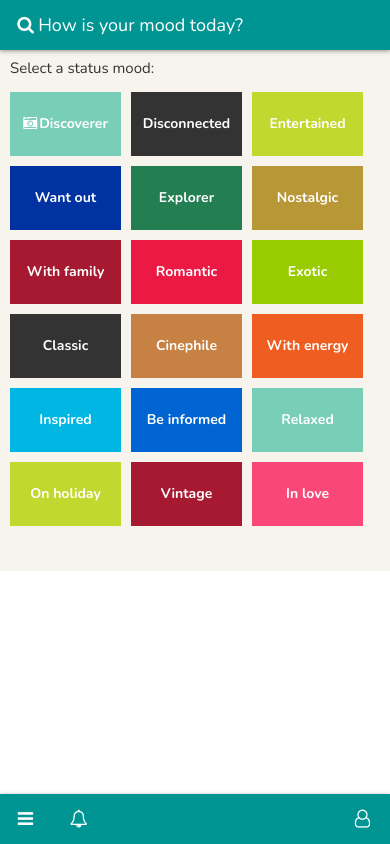
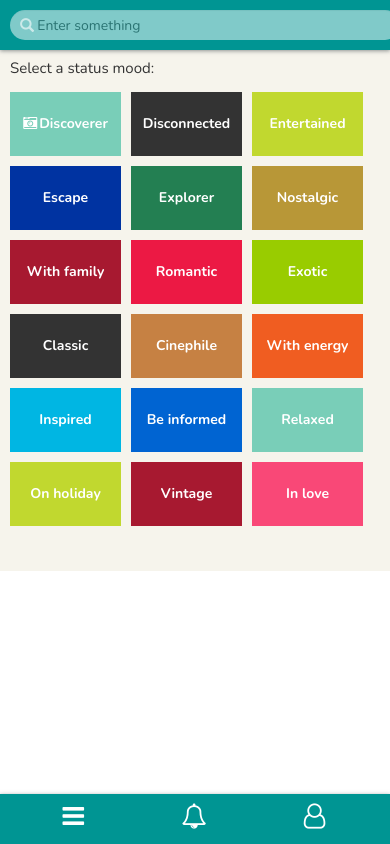
Before and after one commit to nuriaescude/enculturapp, a website: page public/index.html at #!/setMood in a window 390 px wide. Drawn offline with nearby package versions, Linux system fonts and the light colour scheme; some packages are replaced by stand-ins of ours.

Commit message:
display icons at navbar bottom

```diff
--- a/public/css/main.css
+++ b/public/css/main.css
@@ -52,6 +52,67 @@ body {
 
 .navbar-blue .navbar-link {
     color: white
+}
+
+
+/* MOBILE NAVBAR */
+.navbar-nav.mobile-bar {
+    list-style: none;
+    -ms-box-orient: horizontal;
+    display: -webkit-box;
+    display: -moz-box;
+    display: -ms-flexbox;
+    display: -moz-flex;
+    display: -webkit-flex;
+    display: flex;
+    -webkit-justify-content: space-around;
+    justify-content: space-around;
+    -webkit-flex-flow: row wrap;
+    flex-flow: row wrap;
+    -webkit-align-items: stretch;
+    align-items: stretch;
+    margin: 0px 0px;
+}
+.navbar-nav.mobile-bar > li {
+    -webkit-flex-grow: 1;
+    flex-grow: 1;
+    text-align: center;
+}
+.navbar-nav.mobile-bar > li > a > span.menu-icon {
+    display: block;
+    font-size: 1.8em;
+    color: white;
+}
+.navbar-more {
+    background-color: rgb(255, 255, 255);
+    height: calc(100% - 69px);
+    overflow: auto;
+}
+.navbar-more .navbar-form {
+    border-width: 0px;
+}
+.navbar-more .navbar-nav > li > a {
+    color: rgb(64, 64, 64);
+}
+.navbar-more > .navbar-nav > li > a > span.menu-icon {
+    margin-left: 10px;
+    margin-right: 10px;
+}
+
+@media (min-width: 768px) {
+    .navbar {
+        height: auto;
+        -webkit-transform: translate(0px, 0px);
+        transform: translate(0px, 0px);
+    }
+    .navbar-nav.mobile-bar {
+        display: block;
+        max-height: 64px;
+        margin: 0px -15px;
+    }
+    .navbar-nav.mobile-bar > li > a > span.menu-icon {
+        display: none;
+    }
 }
 
 .container {
@@ -248,6 +309,21 @@ body {
 }
 
 
+/* SEARCH INPUT */
+
+.input-search-custom {
+    margin: 10px 10px 10px 10px;
+    border-radius: 30px;
+    width: 100%;
+    height: 30px;
+    opacity: 0.5;
+    border: none;
+}
+.form-group {
+    margin: 0;
+}
+
+
 /* enable absolute positioning */
 
 .inner-addon {
@@ -259,9 +335,9 @@ body {
 
 .inner-addon .glyphicon {
     position: absolute;
-    padding: 15px;
-    color: #414141;
-    pointer-events: none;
+    padding: 7px 15px 15px 20px;
+    color: #fff;
+    opacity: 0.6;
 }
 
 
@@ -279,7 +355,7 @@ body {
 /* add padding  */
 
 .left-addon input {
-    padding-left: 30px;
+    padding-left: 20px;
 }
 
 .right-addon input {
--- a/public/templates/includes/navbarBottom.html
+++ b/public/templates/includes/navbarBottom.html
@@ -1,6 +1,6 @@
 <div class="navbar navbar-default navbar-fixed-bottom main-navbar">
     <div class="container-fluid">
-        <div class="navbar-header text-center">
+        <!-- <div class="navbar-header text-center">
             <a href="/#!/setMood" class="navbar-brand visible-xs">
                 <i class="fa fa-fw fa fa-bars"></i>
             </a>
@@ -15,6 +15,31 @@
                 <i class="fa fa-fw fa fa-user-o"></i>
             </a>
             <a href="#" class="navbar-brand hidden-xs"><i class="fa fa-fw fa fa-user-o"></i>User</a>
-        </div>
+        </div> -->
+
+      <ul class="nav navbar-nav navbar-right mobile-bar">
+        <li>
+          <a href="#">
+            <span class="menu-icon fa fa-bars"></span>
+
+          </a>
+        </li>
+        <li>
+          <a href="#">
+            <span class="menu-icon fa fa-bell-o"></span>
+
+          </a>
+        </li>
+
+        <li>
+          <a href="#">
+            <span class="menu-icon fa fa-user-o"></span>
+
+          </a>
+        </li>
+
+
+      </ul>
+
     </div>
 </div>
--- a/public/templates/includes/navbarMain.html
+++ b/public/templates/includes/navbarMain.html
@@ -9,22 +9,15 @@
             </button> -->
 
             <!-- SEARCH BAR -->
-            <!-- <div id="custom-search-input">
-                <div class="input-group col-md-12">
-                    <input type="text" class="form-control input-lg" placeholder="Buscar" />
-                    <span class="input-group-btn">
-                        <button class="btn btn-info btn-lg" type="button">
-                            <i class="glyphicon glyphicon-search"></i>
-                        </button>
-                    </span>
-                </div>
-            </div> -->
-            <a href="#" class="navbar-brand visible-xs">
-                <i class="fa fa-fw fa fa-search"></i>How is your mood today?
-            </a>
-            <a href="#" class="navbar-brand hidden-xs">How is your mood today?</a>
+<form class="form-inline search-form" role="form">
+    <div class="form-group inner-addon left-addon">
+        <label class="sr-only" for="">label</label>
+        <i class="glyphicon glyphicon-search"></i>
+        <input type="text" class="form-control input-search-custom" id="inputBarcelona" value="  Enter something" placeholder="Enter something" />
+    </div>
+</form>
 
-
+        </div>
         </div>
         <!-- <div class="navbar-collapse collapse" id="navbar">
             <ul class="navbar-right nav navbar-nav">
--- a/public/templates/setMood.html
+++ b/public/templates/setMood.html
@@ -14,7 +14,7 @@
                 <a href="/#!/listExpos"><span>Entertained</span></a>
             </div>
             <div class="item-mood-box box-out">
-                <a href="/#!/listExpos"><span>Want out</span></a>
+                <a href="/#!/listExpos"><span>Escape</span></a>
             </div>
             <div class="item-mood-box box-explorer">
                 <a href="/#!/listExpos"><span>Explorer</span></a>
```
